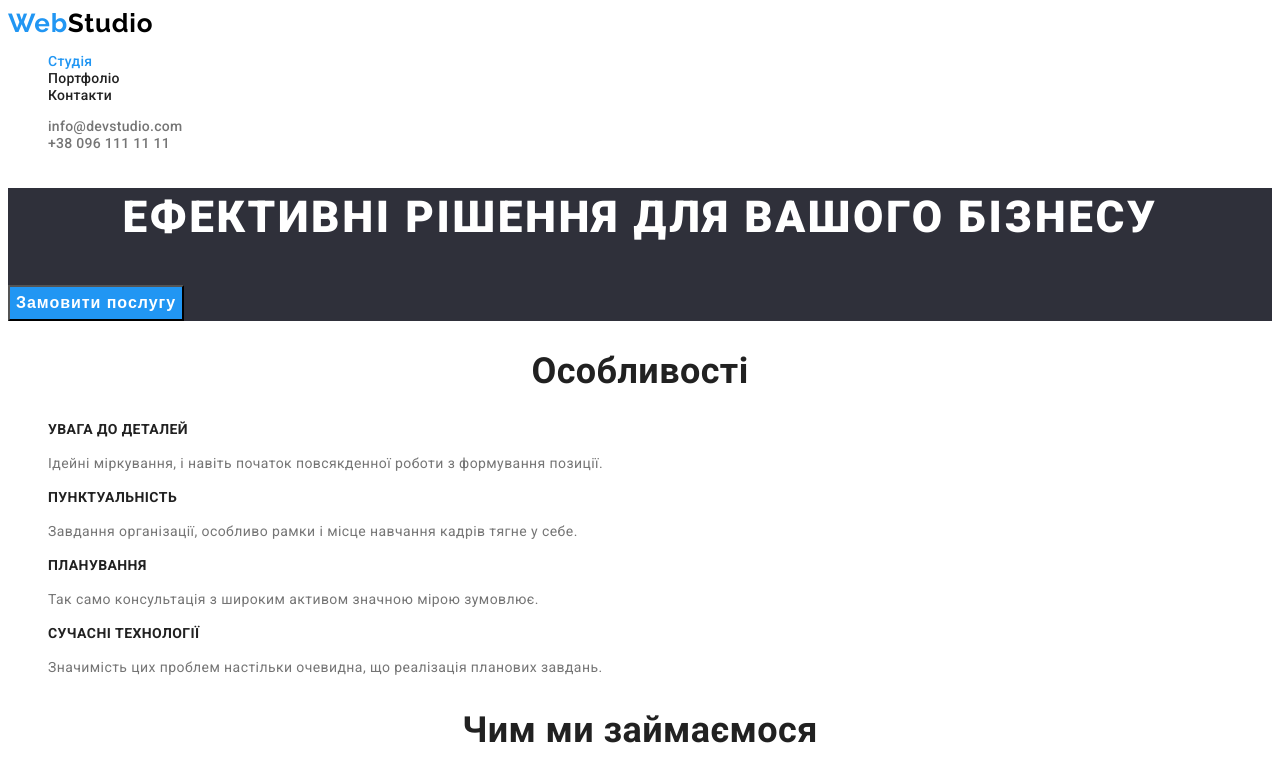
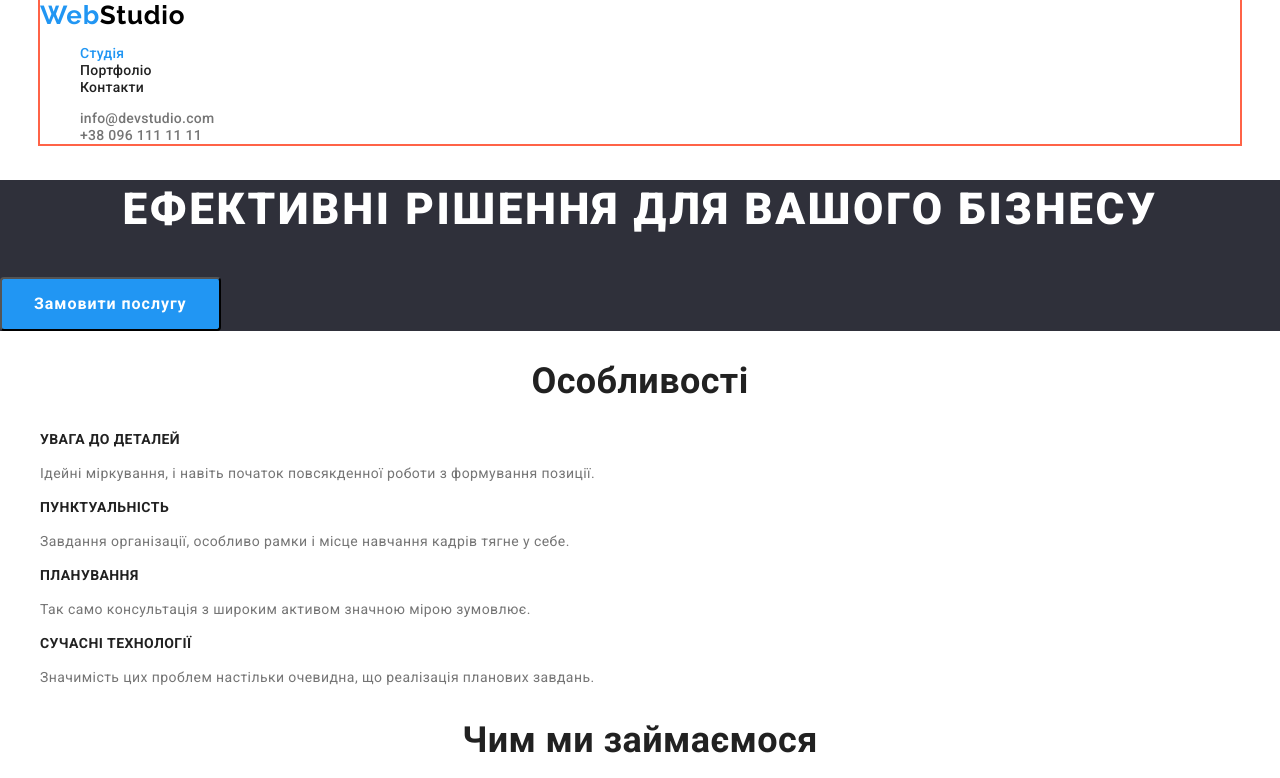
Before and after one commit to kotsiurko/goit-markup-hw-03, a plain HTML site: page index.html in a window 1280 px wide. Shown: the top 778 px of the page. Drawn offline with nearby package versions, Linux system fonts and the light colour scheme.

Commit message:
Add container into header and some styles

```diff
--- a/css/styles.css
+++ b/css/styles.css
@@ -29,6 +29,13 @@ body {
 
 .list {
   list-style: none;
+}
+
+.container {
+  margin-left: auto;
+  margin-right: auto;
+  width: 1200px;
+  outline: 2px solid tomato;
 }
 
 /* Logo */
@@ -157,6 +164,8 @@ span {
   line-height: 1.88;
   letter-spacing: 0.06em;
   cursor: pointer;
+  border-radius: 4px;
+  /* text-align: center; */
 }
 
 .button.filter {
@@ -166,18 +175,23 @@ span {
   line-height: 1.62;
   text-align: center;
   letter-spacing: 0.03em;
+  padding: 6px 22px;
 }
 
 .button.primary {
   color: var(--white-color);
   background-color: var(--accent-color);
   cursor: pointer;
+  padding: 10px 32px;
 }
 
 .button:hover,
 .button:focus {
   color: var(--white-color);
   background-color: var(--accent-color);
+  /* По макету сторінки ПОРТФОЛІО кнопки мають розширюватись при наведенні
+  на них, але тоді це биває верстку кнопки на сторінці СТУДІЯ */
+  /* padding: 6px 25px; */
 }
 
 /* PORTFOLIO PAGE */
--- a/index.html
+++ b/index.html
@@ -5,7 +5,6 @@
     <meta http-equiv="X-UA-Compatible" content="IE=edge" />
     <meta name="viewport" content="width=device-width, initial-scale=1.0" />
     <title>Студія</title>
-    <link rel="stylesheet" href="./css/styles.css" />
     <!-- Link on Google Fonts -->
     <link rel="preconnect" href="https://fonts.googleapis.com" />
     <link rel="preconnect" href="https://fonts.gstatic.com" crossorigin />
@@ -13,10 +12,16 @@
       href="https://fonts.googleapis.com/css2?family=Raleway:wght@700&family=Roboto:wght@400;500;700;900&display=swap"
       rel="stylesheet"
     />
+    <link
+      rel="stylesheet"
+      href="https://cdnjs.cloudflare.com/ajax/libs/modern-normalize/1.1.0/modern-normalize.min.css"
+    />
+    <link rel="stylesheet" href="./css/styles.css" />
   </head>
   <body>
     <!-- Шапка -->
     <header>
+      <div class="container">
         <nav>
           <a href="./index.html" class="logo"> <span>Web</span>Studio </a>
           <ul class="list site-nav">
@@ -29,6 +34,7 @@
           <li><a href="mailto:info@devstudio.com">info@devstudio.com</a></li>
           <li><a href="tel:+380961111111">+38 096 111 11 11</a></li>
         </ul>
+      </div>
     </header>
 
     <main>
```
Also changed, not shown: portfolio.html (+5 -1 lines). Lines whose indentation alone changed are shown as unchanged.
